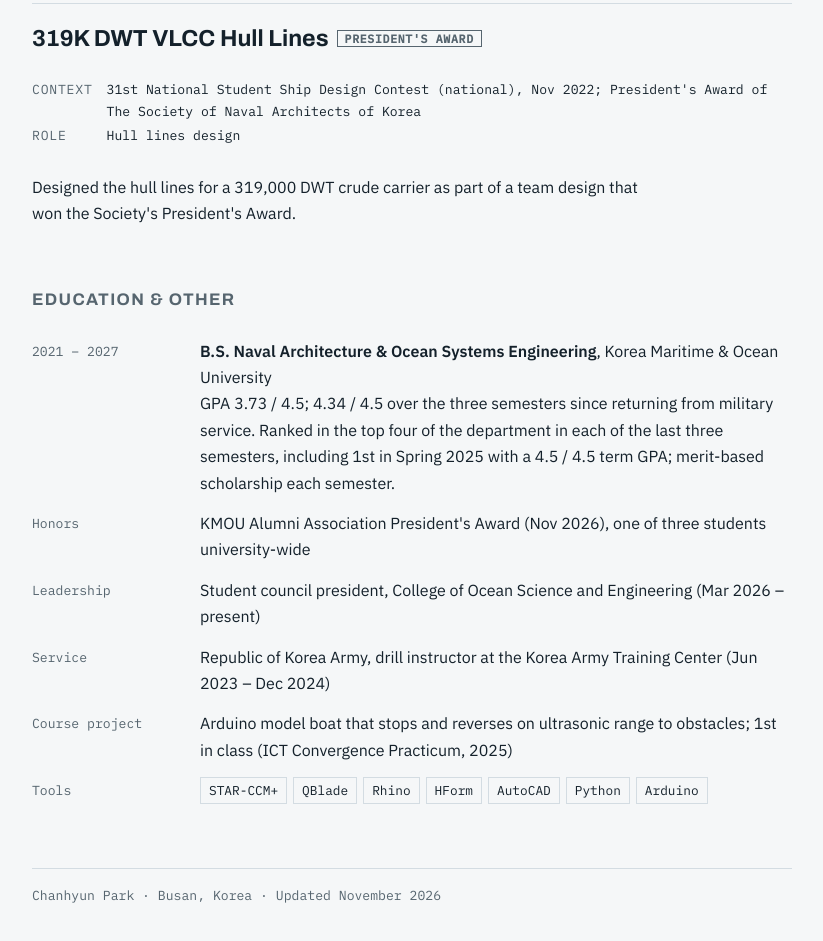
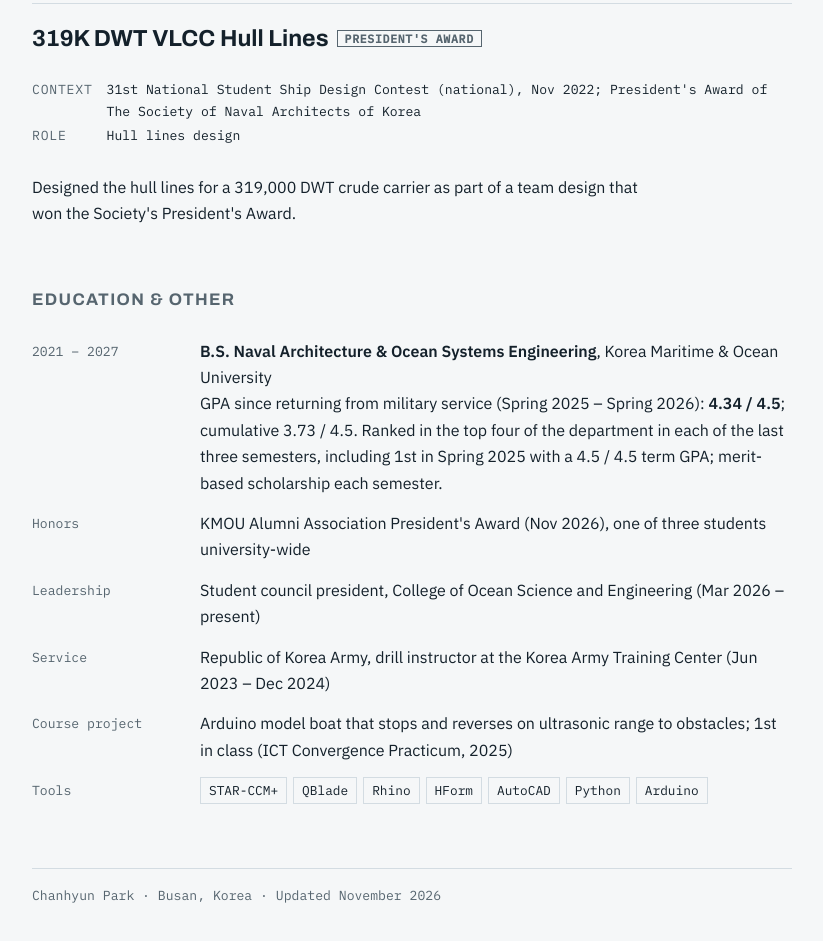
Before and after one commit to chanhyunpark-eng/chanhyunpark-eng.github.io, a plain HTML site: page index.html in a window 1280 px wide. Shown: the part 4678-5619 px from the top of the page, without its empty margins (354-1177 px from the left). Drawn offline with Linux system fonts and the light colour scheme.

Commit message:
Lead with post-service GPA
Co-Authored-By: Claude Opus 5.5 <noreply@anthropic.com>
Claude-Session: https://claude.ai/code/session_017AU9WmnkfdSVUt6mktYFfZ

```diff
--- a/index.html
+++ b/index.html
@@ -270,7 +270,7 @@ footer{color:var(--muted);font-size:.85rem;border-top:1px solid var(--rule);padd
 <section class="group" id="g-edu" aria-labelledby="h-edu">
   <h2 id="h-edu">Education &amp; Other</h2>
   <div class="rows">
-    <div class="row"><span class="mono">2021 – 2027</span><div><b>B.S. Naval Architecture &amp; Ocean Systems Engineering</b>, Korea Maritime &amp; Ocean University<br>GPA 3.73 / 4.5; 4.34 / 4.5 over the three semesters since returning from military service. Ranked in the top four of the department in each of the last three semesters, including 1st in Spring 2025 with a 4.5 / 4.5 term GPA; merit-based scholarship each semester.</div></div>
+    <div class="row"><span class="mono">2021 – 2027</span><div><b>B.S. Naval Architecture &amp; Ocean Systems Engineering</b>, Korea Maritime &amp; Ocean University<br>GPA since returning from military service (Spring 2025 – Spring 2026): <b>4.34 / 4.5</b>; cumulative 3.73 / 4.5. Ranked in the top four of the department in each of the last three semesters, including 1st in Spring 2025 with a 4.5 / 4.5 term GPA; merit-based scholarship each semester.</div></div>
     <div class="row"><span class="mono">Honors</span><div>KMOU Alumni Association President's Award (Nov 2026), one of three students university-wide</div></div>
     <div class="row"><span class="mono">Leadership</span><div>Student council president, College of Ocean Science and Engineering (Mar 2026 – present)</div></div>
     <div class="row"><span class="mono">Service</span><div>Republic of Korea Army, drill instructor at the Korea Army Training Center (Jun 2023 – Dec 2024)</div></div>
```
